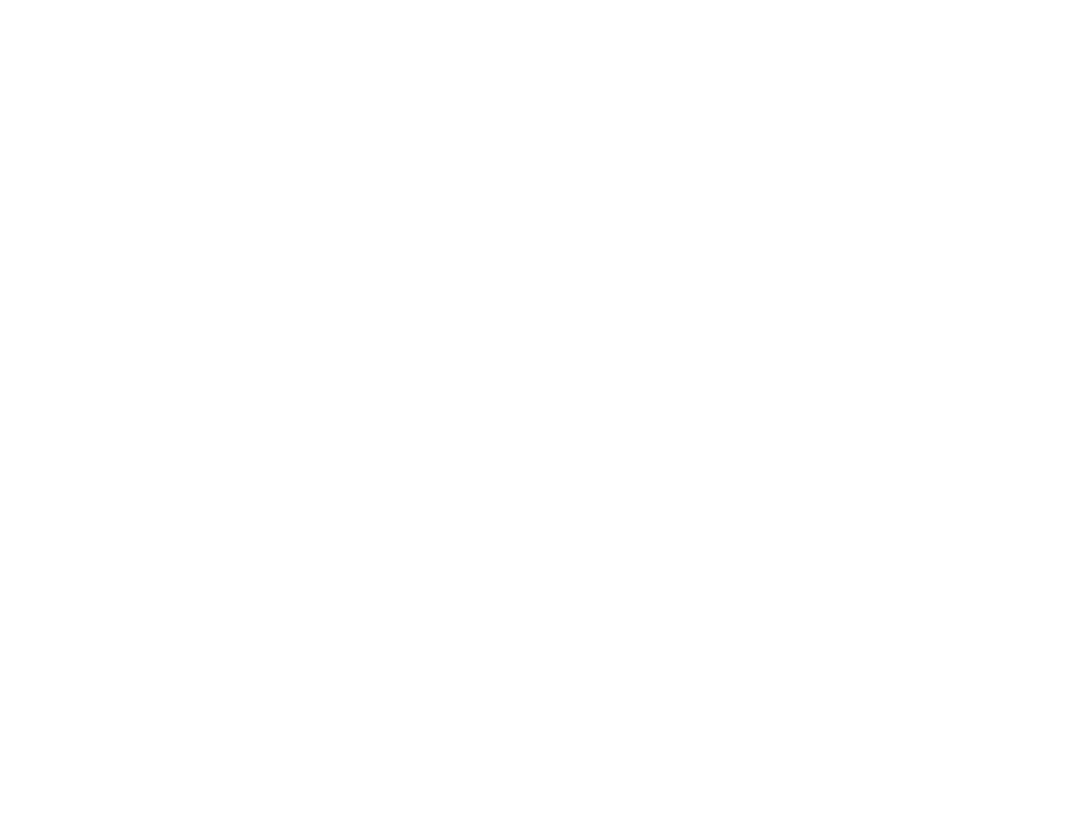
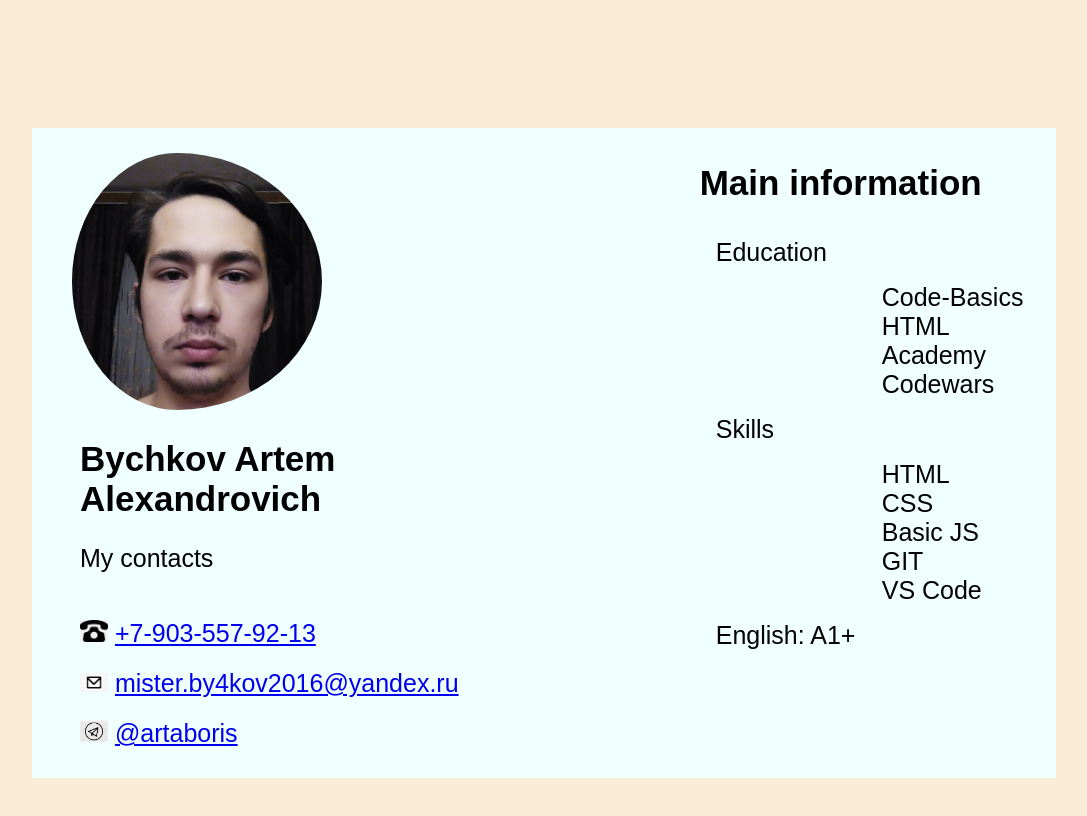
Before and after one commit to ArtaBoris/rsschool-cv, a plain HTML site: page index.html in a window 1280 px wide. Shown: the whole page, without its empty margins (96-1183 px from the left). Drawn offline with Linux system fonts and the light colour scheme.

Commit message:
add: styles html/css

```diff
--- a/index.html
+++ b/index.html
@@ -0,0 +1,54 @@
+<!DOCTYPE html>
+<html lang="eu">
+    <head>
+        <meta charset="UFT-8">
+        <meta http-equiv="x-ua-compatible" content="ie=edge">
+        <meta name="viewport" content="width=device-width, initial-scale=1.0">
+        <link rel="stylesheet" href="https://fonts.googleapis.com">
+        <link rel="stylesheet" href="style.css">
+        <title>CV</title>
+    </head>
+    <body>
+        <div class="container1">
+            <header>
+                <img class="imga" src="assets/avatar.png" alt="avatar">
+                <h1>Bychkov Artem Alexandrovich</h1>
+                <div class="contact">
+                    <p>My contacts</p>
+                    <ul>
+                        <li> <img src="assets/Telephjne.png" alt="Telephjne" width="28px"> <a href="+7-903-557-92-13">+7-903-557-92-13</a></li>
+                        <li> <img src="assets/Po4ta.jpg" alt="Po4ta" width="28px"> <a href="mailto:mister.by4kov2016@yandex.ru" target="blank">mister.by4kov2016@yandex.ru</a></li>
+                        <li> <img src="assets/Telega.png" alt="Telega" width="28px"> <a href="https://t.me/artaboris" target="blank">@artaboris</a></li>
+                    </ul>
+                </div>
+            </header>
+            <main>
+               <div class="maininfo">
+                <h3>Main information</h3>
+                   <div class="info">
+                       Education
+                       <ul >
+                           <li>Code-Basics</li>
+                           <li>HTML Academy</li>
+                           <li>Codewars</li>
+                       </ul>
+                   </div>
+                   <div class="info">Skills
+                       <ul>
+                           <li>HTML</li>
+                           <li>CSS</li>
+                           <li>Basic JS</li>
+                           <li>GIT</li>
+                           <li>VS Code</li>
+                       </ul>
+                   </div>
+                   <div class="info">
+                       English: A1+
+                   </div>
+               </div>
+            </main>
+            <footer>
+            </footer>
+        </div>
+    </body>
+</html>
--- a/style.css
+++ b/style.css
@@ -2,17 +2,60 @@ body{
     background-color: antiquewhite;
     color: black;
 
-    font-size: 16px;
+    font-size: 25px;
     font-weight: normal;
-    font-family: 'Poppins', sans-serif;
+    font-family: 'fonts', sans-serif;
     margin: 10%;
 }
 .container1{
     display: flex;
-    margin: 10%, 20%;
+    background-color: azure;
+    margin-top: 100px
 }
+h1{
+    font-size: 35px;
+    padding-inline-start: 48px;
+}
+h3{
+    font-size: 35px;
+}
+.imga{
+    border-radius: 50%;
+    width: 250px;
+    padding-inline-start: 40px;
+    margin-top: 25px
 
-.img{
-    border-radius: 50%;
-    width: 100px;
 }
+header, main{
+    justify-content: space-around;
+}
+p{
+    font-size: 25px;
+    padding-inline-start: 48px;
+}
+.maininfo{
+    padding-inline-start: 150px;
+    font-size: 25px;
+}
+.maininfo ul {
+    display: list-item;
+    padding-inline-start: 150px;
+    font-size: 25px;
+    list-style-type: none;
+    overflow: hidden;
+    margin: 16px;
+}
+.contact ul {
+    display: list-item;
+    margin: 0 0 10px 10px;
+    padding-left: 15px;
+    overflow: hidden;
+    padding: 10px;
+    list-style-type: none;
+    line-height: 50px;
+    padding-inline-start: 38px;
+}
+.info {
+    margin: 16px;
+
+}
```
Also changed, not shown: assets/Po4ta.jpg (added), assets/Telega.png (added), assets/Telephjne.png (added), 1 other file.
